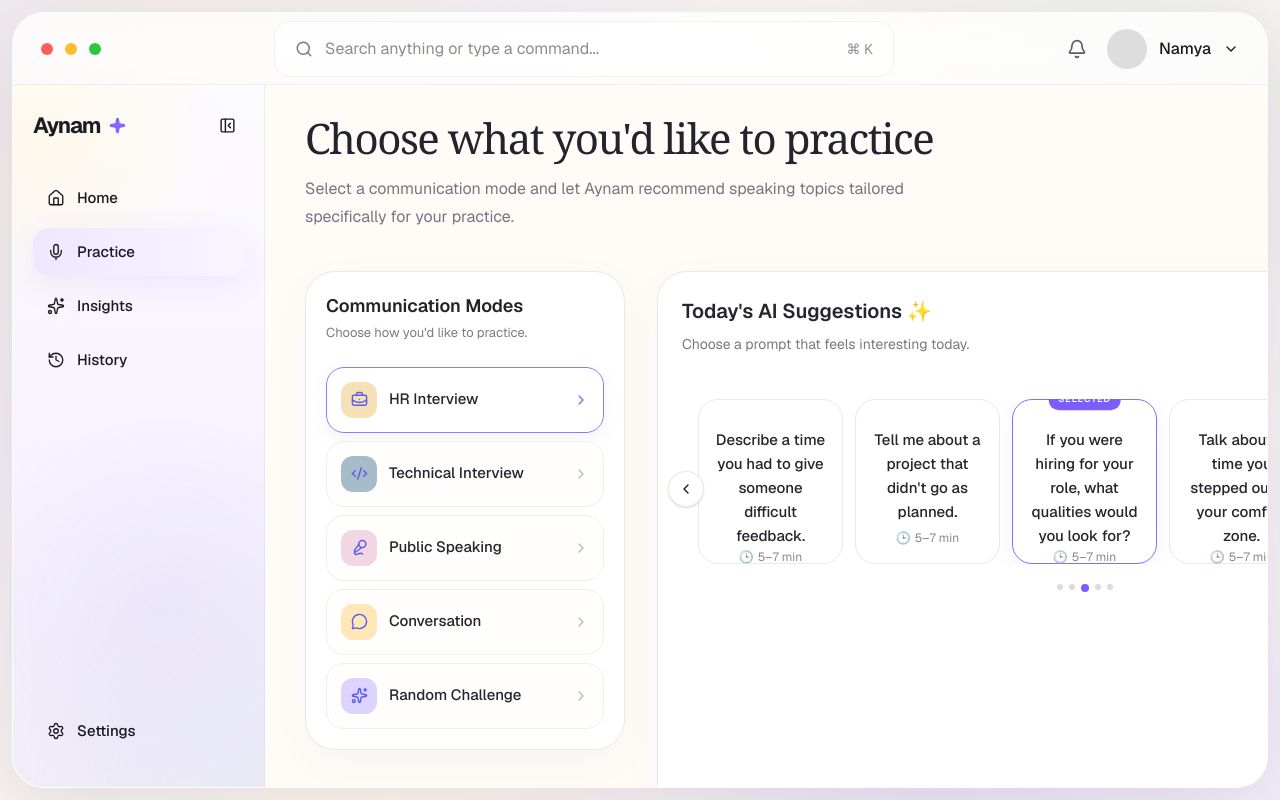
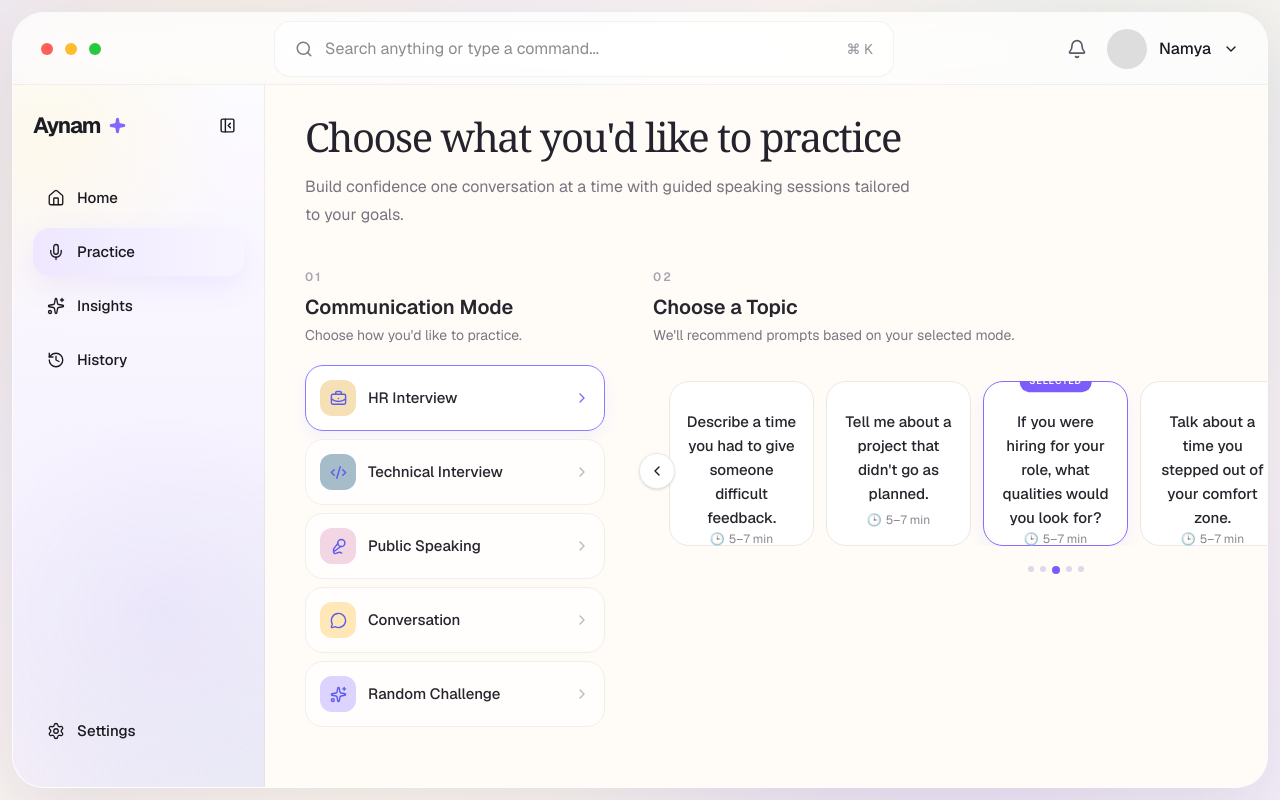
Before and after one commit to namyagaur/aynam.ai, a Next.js app: page /practice in a window 1280 px wide. Built offline with nearby package versions, Linux system fonts and the light colour scheme.

Commit message:
style: update layout and styling in PracticePage for improved clarity and aesthetics

```diff
--- a/app/(app)/practice/page.tsx
+++ b/app/(app)/practice/page.tsx
@@ -5,113 +5,74 @@ import TopicsCarousel from "@/components/practice/topics/TopicsCarousel";
 
 export default function PracticePage() {
   return (
-    <main className="h-full overflow-y-auto bg-[#FFFCF8] px-10 py-8">
+    <main className="h-full bg-[#FFFCF8] px-10 py-8">
 
-      {/* ================= HEADER ================= */}
+      {/* Header */}
 
       <header className="mb-10">
-
-        <h1 className="font-serif text-[42px] leading-none tracking-[-1.5px] text-[#24222C]">
+        <h1 className="font-serif text-[40px] leading-none tracking-[-1.5px] text-[#24222C]">
           Choose what you'd like to practice
         </h1>
 
         <p className="mt-4 max-w-[620px] text-[16px] leading-7 text-[#77747F]">
-          Select a communication mode and let Aynam recommend
-          speaking topics tailored specifically for your practice.
+          Build confidence one conversation at a time with guided speaking
+          sessions tailored to your goals.
         </p>
-
       </header>
 
-      {/* ================= CONTENT ================= */}
+      {/* Content */}
 
-      <div className="grid grid-cols-[320px_1fr] gap-8 items-start">
+      <div className="grid grid-cols-[300px_1fr] gap-12">
 
-        {/* ================= LEFT ================= */}
+        {/* Left */}
 
-        <aside
-          className="
-            rounded-[30px]
-            border
-            border-[#ECE8E2]
-            bg-white
-            p-5
-            shadow-[0_12px_40px_rgba(40,35,80,.04)]
-          "
-        >
+        <section>
 
-          <div className="mb-6">
+          <div className="mb-5">
+            <p className="text-xs font-semibold uppercase tracking-[0.18em] text-[#A7A3AF]">
+              01
+            </p>
 
-            <h2 className="text-[18px] font-semibold text-[#24222C]">
-              Communication Modes
+            <h2 className="mt-2 text-xl font-semibold text-[#26242D]">
+              Communication Mode
             </h2>
 
-            <p className="mt-1 text-[13px] text-[#7E7B85]">
+            <p className="mt-1 text-sm text-[#7A7781]">
               Choose how you'd like to practice.
             </p>
-
           </div>
 
           <CommunicationModes />
 
-        </aside>
+        </section>
 
-        {/* ================= RIGHT ================= */}
+        {/* Right */}
 
-        <section
-          className="
-            flex
-            min-h-[640px]
-            flex-col
-            rounded-[30px]
-            border
-            border-[#ECE8E2]
-            bg-white
-            p-6
-            shadow-[0_12px_40px_rgba(40,35,80,.04)]
-          "
-        >
+        <section className="flex flex-col">
 
-          {/* Header */}
+          <div className="mb-6">
+            <p className="text-xs font-semibold uppercase tracking-[0.18em] text-[#A7A3AF]">
+              02
+            </p>
 
-          <div>
-
-            <h2 className="text-[20px] font-semibold text-[#26242D]">
-              Today's AI Suggestions ✨
+            <h2 className="mt-2 text-xl font-semibold text-[#26242D]">
+              Choose a Topic
             </h2>
 
-            <p className="mt-2 text-[14px] text-[#7A7781]">
-              Choose a prompt that feels interesting today.
+            <p className="mt-1 text-sm text-[#7A7781]">
+              We'll recommend prompts based on your selected mode.
             </p>
-
           </div>
 
-          {/* Carousel */}
+          <TopicsCarousel />
 
-          <div className="mt-8">
-
-            <TopicsCarousel />
-
-          </div>
-
-          {/* Bottom CTA Placeholder */}
-
-          <div className="mt-auto pt-10">
-
+          <div className="mt-10 flex justify-end">
             <button
               disabled
-              className="
-                h-12
-                w-full
-                rounded-2xl
-                bg-[#E8E5EF]
-                text-[15px]
-                font-semibold
-                text-[#9B98A4]
-              "
+              className="h-12 rounded-2xl bg-[#E8E5EF] px-8 text-[15px] font-semibold text-[#9B98A4]"
             >
-              Select a topic to continue
+              Continue →
             </button>
-
           </div>
 
         </section>
```
